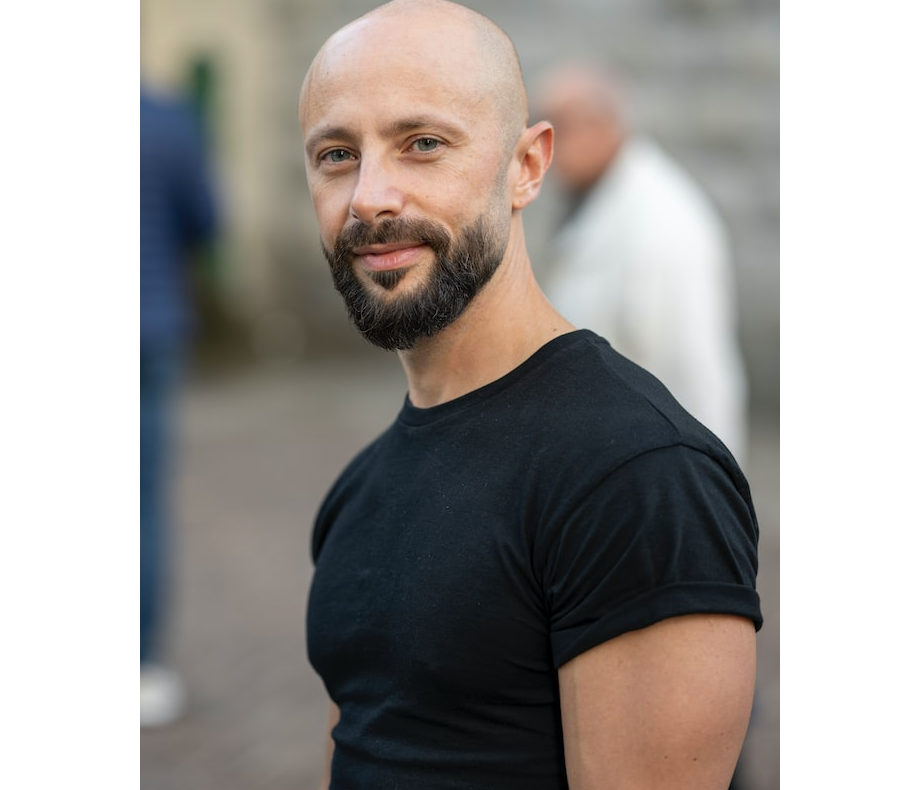
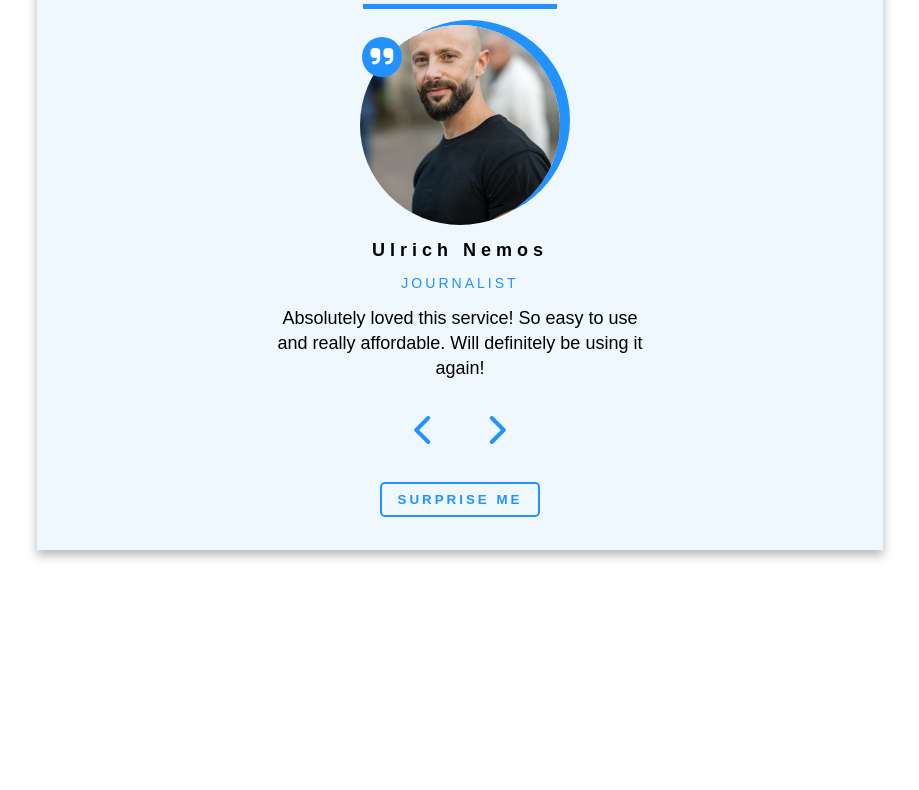
Before and after one commit to AlexdelCarmen/review-app, a plain HTML site: page index.html in a window 1280 px wide. Shown: the part 183-973 px from the top of the page, without its empty margins (180-1099 px from the left). After the commit the page ends 800 px from the top, so only its background shows below. Drawn offline with Linux system fonts and the light colour scheme.

Commit message:
Add styles to app.

```diff
--- a/index.html
+++ b/index.html
@@ -21,15 +21,16 @@
           <div class="quotes">
             <i class="fa-sharp fa-solid fa-quote-right"></i>
           </div>
+          <div class="img-background"></div>
           <img
             src="./assets/img/user1.jpg"
             alt="User profile picture"
-            class="img-wrapper"
+            id="user-img"
           />
         </div>
         <div class="review-name">
-          <h2 class="review-name">Ulrich Nemos</h2>
-          <h3 class="review-title">Journalist</h3>
+          <h2 id="review-name">Ulrich Nemos</h2>
+          <h3 id="review-title">Journalist</h3>
         </div>
         <p id="review-text">
           Absolutely loved this service! So easy to use and really affordable.
--- a/style.css
+++ b/style.css
@@ -6,3 +6,198 @@ body {
   align-items: center;
   min-height: 100svh;
 }
+
+#main-app {
+  display: flex;
+  flex-direction: column;
+  justify-content: center;
+  align-items: center;
+  border: 1px solid transparent;
+  box-shadow: 0px 5px 10px 0px rgba(0, 0, 0, 0.3);
+  padding: 2rem;
+  background-color: aliceblue;
+}
+
+#app-title {
+  font-size: 42px;
+}
+
+#divider {
+  background-color: #2192ff;
+  height: 5px;
+  width: 25%;
+}
+
+.img-wrapper {
+  display: flex;
+  flex-direction: column;
+  justify-content: center;
+  align-items: center;
+  max-width: 200px;
+  border-radius: 50%;
+  margin: 1rem auto;
+  position: relative;
+}
+
+.quotes {
+  background-color: #2192ff;
+  width: 40px;
+  height: 40px;
+  position: absolute;
+  border-radius: 50%;
+  font-size: 26px;
+  display: flex;
+  align-items: center;
+  justify-content: center;
+  top: 6%;
+  left: 1%;
+  color: white;
+}
+
+#user-img {
+  width: 200px;
+  height: 200px;
+  border-radius: 50%;
+  object-fit: cover;
+  box-shadow: 10px -5px 0px 0px #2192ff;
+}
+
+.review-name {
+  margin-top: 1rem;
+  padding: 0;
+}
+
+#review-name,
+#review-title {
+  text-align: center;
+}
+
+#review-name {
+  letter-spacing: 5px;
+}
+
+#review-title {
+  text-transform: uppercase;
+  font-weight: lighter;
+  letter-spacing: 3px;
+  color: #2192ff;
+}
+
+#review-text {
+  font-size: 18px;
+  margin: 0 auto;
+  width: 50%;
+  text-align: center;
+  line-height: 25px;
+}
+
+.review-controls {
+  display: flex;
+  flex-direction: column;
+  justify-content: center;
+  align-items: center;
+  margin-top: 2rem;
+}
+
+.review-wrapper {
+  margin-bottom: 1rem;
+}
+
+#left {
+  margin-right: 3rem;
+}
+
+button {
+  outline: none;
+  border: none;
+  background-color: transparent;
+  cursor: pointer;
+  padding: 0;
+}
+
+#left,
+#right {
+  color: #2192ff;
+  font-size: 32px;
+  font-weight: bold;
+  transition: all 0.2s ease-in-out;
+}
+
+#surprise {
+  margin-top: 1rem;
+  color: #2192ff;
+  text-transform: uppercase;
+  font-weight: bold;
+  letter-spacing: 3px;
+  border: 2px solid #2192ff;
+  padding: 0.5rem 1rem;
+  border-radius: 5px;
+  transition: all 0.2s ease-in-out;
+}
+
+#surprise:hover {
+  background-color: #2192ff;
+  color: aliceblue;
+}
+
+#surprise:active {
+  transform: scale(95%);
+}
+
+#left:hover {
+  animation-name: left-arrow;
+  animation-duration: 600ms;
+  animation-timing-function:cubic-bezier(0.39, 0.575, 0.565, 1);
+  animation-iteration-count: infinite;
+}
+
+#right:hover {
+    animation-name: right-arrow;
+    animation-duration: 600ms;
+    animation-timing-function:cubic-bezier(0.39, 0.575, 0.565, 1);
+    animation-iteration-count: infinite;
+  }
+
+@keyframes left-arrow {
+  0% {
+    transform: translateX(0);
+  }
+
+  25% {
+    transform: translateX(-3%);
+  }
+
+  50% {
+    transform: translateX(-6%);
+  }
+
+  75% {
+    transform: translateX(-9%);
+  }
+
+  100% {
+    transform: translateX(-12%);
+  }
+}
+
+@keyframes right-arrow {
+    0% {
+      transform: translateX(0);
+    }
+
+    25% {
+      transform: translateX(3%);
+    }
+
+    50% {
+      transform: translateX(6%);
+    }
+
+    75% {
+      transform: translateX(9%);
+    }
+
+    100% {
+      transform: translateX(12%);
+    }
+  }
```
Lines whose indentation alone changed are shown as unchanged.
